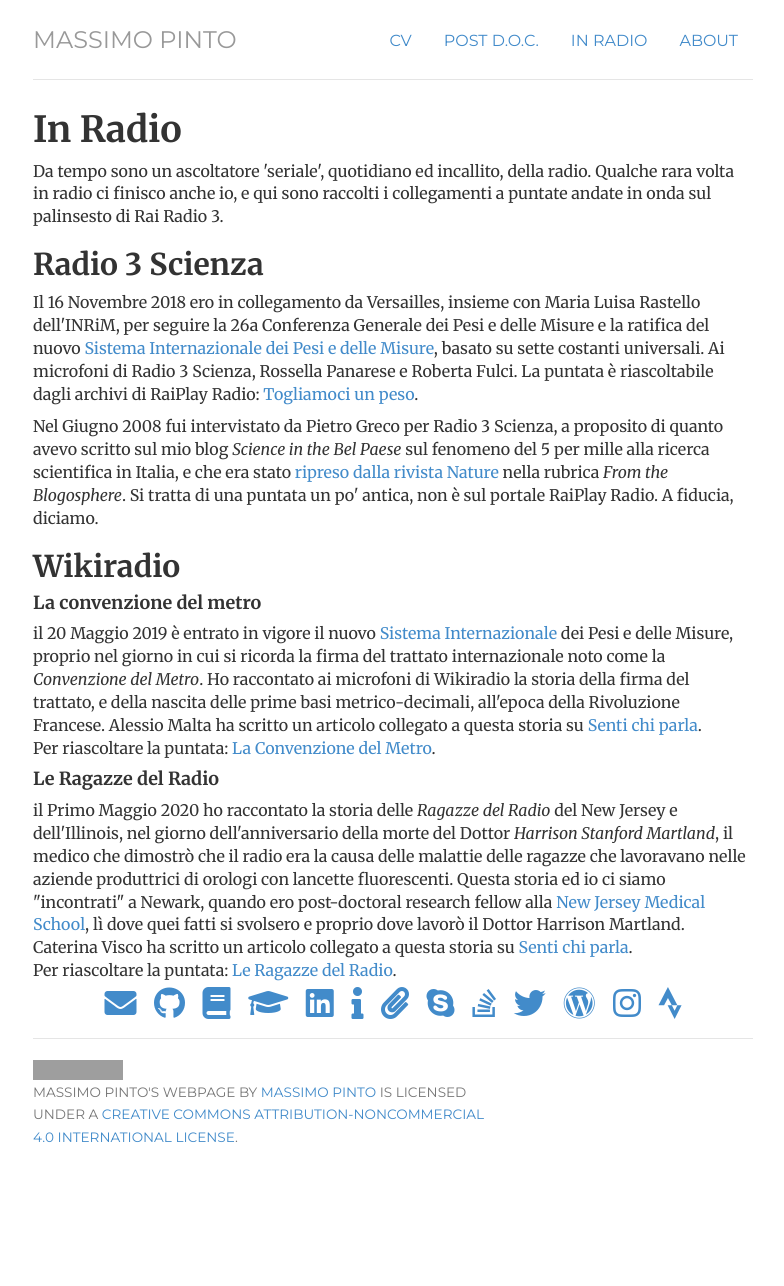
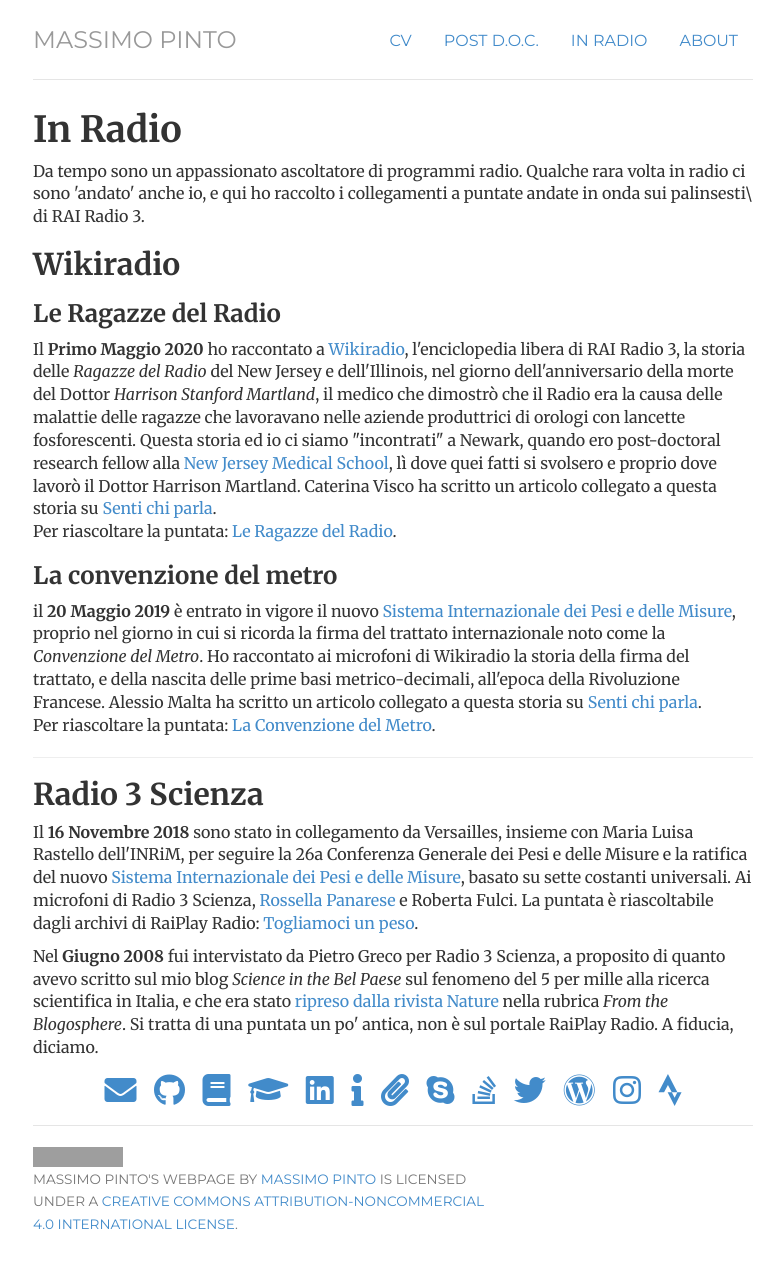
Before and after one commit to massimopinto/massimopinto.github.io, a Jekyll site: the page built from inRadio/index.html, in a window 1280 px wide. Shown: the whole page, without its empty margins (247-1031 px from the left). Built offline with Jekyll 4.4.1, drawn with Linux system fonts in a browser that asks for light colours; before the commit the page ends 1199 px from its top, so only the background shows below that; grey boxes are pictures that could not be loaded.

Commit message:
rivista la sezione in Radio per riordinare in ordine temporale inverso e per aggiungere collegamenti ipertestuali che erano mancanti

```diff
--- a/inRadio/index.html
+++ b/inRadio/index.html
@@ -6,17 +6,40 @@ title: in Radio
   <h1>In Radio</h1>
 
   <p>
-Da tempo sono un ascoltatore 'seriale', quotidiano ed incallito, della radio. Qualche rara volta in radio ci finisco anche io, e qui sono raccolti i collegamenti a puntate andate in onda sul palinsesto di Rai Radio 3.
+Da tempo sono un appassionato ascoltatore di programmi radio. Qualche rara volta in radio
+ci sono 'andato' anche io, e qui ho raccolto i collegamenti a puntate andate in
+onda sui palinsesti\ di RAI Radio 3.
 </p>
+<h2> Wikiradio </h2>
+<h3>Le Ragazze del Radio</h3>
+  Il <b>Primo Maggio 2020</b> ho raccontato a <a href="https://www.raiplayradio.it/programmi/wikiradio/archivio/puntate/">Wikiradio</a>, l'enciclopedia libera
+  di RAI Radio 3, la storia delle <em>Ragazze del Radio</em> del New Jersey e dell'Illinois,
+  nel giorno dell'anniversario della morte del Dottor <em>Harrison Stanford
+  Martland</em>, il medico che dimostrò che il Radio era la causa delle malattie
+  delle ragazze che lavoravano nelle aziende produttrici di orologi con lancette
+  fosforescenti. Questa storia ed io ci siamo "incontrati" a Newark, quando ero
+  post-doctoral research fellow alla <a href=http://njms.rutgers.edu/>New Jersey
+  Medical School</a>, lì dove quei fatti si svolsero e proprio dove lavorò il
+  Dottor Harrison Martland. Caterina Visco ha scritto un articolo collegato a
+  questa storia su <a
+  href="https://sentichiparla.it/salute/sicurezza-sul-lavoro-la-lezione-delle-ragazze-del-radio/">Senti
+  chi parla</a>. <br>
+  Per riascoltare la puntata: <a href="https://www.raiplayradio.it/audio/2020/04/WIKIRADIO---Le-ragazze-del-radio--d1be44a8-6cdd-476e-9efa-d7a0285d2946.html">Le Ragazze del Radio</a>.
+<h3>La convenzione del metro</h3>
+il <b>20 Maggio 2019</b> è entrato in vigore il nuovo <a href="https://www.bipm.org/en/measurement-units/"> Sistema Internazionale dei Pesi e delle Misure</a>, proprio nel giorno in cui si ricorda la firma del trattato internazionale noto come la <em>Convenzione del Metro</em>. Ho raccontato ai microfoni di Wikiradio la storia della firma del trattato, e della nascita delle prime basi metrico-decimali, all'epoca della Rivoluzione Francese. Alessio Malta ha scritto un articolo collegato a questa storia su <a href="https://sentichiparla.it/cultura/convenzione-metro-massimo-pinto/">Senti chi parla</a>.<br>
+Per riascoltare la puntata: <a href="https://www.raiplayradio.it/audio/2019/05/WIKIRADIO---La-Convenzione-del-Metro--ba563aef-e71c-4e3f-a48c-cd7cb287901a.html">La Convenzione del Metro</a>.
+ <hr>
 
 <h2> Radio 3 Scienza</h2>
-<p>Il 16 Novembre 2018 ero in collegamento da Versailles, insieme con Maria Luisa Rastello dell'INRiM, per seguire la 26a Conferenza Generale dei Pesi e delle Misure e la ratifica del nuovo <a href="https://www.bipm.org/en/publications/si-brochure/">Sistema Internazionale dei Pesi e delle Misure</a>, basato su sette costanti universali. Ai microfoni di Radio 3 Scienza, Rossella Panarese e Roberta Fulci. La puntata è riascoltabile dagli archivi di RaiPlay Radio: <a href="https://www.raiplayradio.it/audio/2018/11/RADIO3-SCIENZA-Togliamoci-un-peso-53ba2cf0-7aa4-4890-827f-4ce48b2d7053.html">Togliamoci un peso</a>.</p>
-<p>Nel Giugno 2008 fui intervistato da Pietro Greco per Radio 3 Scienza, a proposito di quanto avevo scritto sul mio blog <em>Science in the Bel Paese</em> sul fenomeno del 5 per mille alla ricerca scientifica in Italia, e che era stato <a href="https://www.nature.com/articles/7194xic">ripreso dalla rivista Nature</a> nella rubrica <em>From the Blogosphere</em>. Si tratta di una puntata un po' antica, non è sul portale RaiPlay Radio. A fiducia, diciamo.</p>
-<h2> Wikiradio </h2>
-<h4>La convenzione del metro</h4>
-il 20 Maggio 2019 è entrato in vigore il nuovo <a href="https://www.bipm.org/en/measurement-units/"> Sistema Internazionale</a> dei Pesi e delle Misure, proprio nel giorno in cui si ricorda la firma del trattato internazionale noto come la <em>Convenzione del Metro</em>. Ho raccontato ai microfoni di Wikiradio la storia della firma del trattato, e della nascita delle prime basi metrico-decimali, all'epoca della Rivoluzione Francese. Alessio Malta ha scritto un articolo collegato a questa storia su <a href="https://sentichiparla.it/cultura/convenzione-metro-massimo-pinto/">Senti chi parla</a>.<br>
-Per riascoltare la puntata: <a href="https://www.raiplayradio.it/audio/2019/05/WIKIRADIO---La-Convenzione-del-Metro--ba563aef-e71c-4e3f-a48c-cd7cb287901a.html">La Convenzione del Metro</a>.
-<h4>Le Ragazze del Radio</h4>
-  il Primo Maggio 2020 ho raccontato la storia delle <em>Ragazze del Radio</em> del New Jersey e dell'Illinois, nel giorno dell'anniversario della morte del Dottor <em>Harrison Stanford Martland</em>, il medico che dimostrò che il radio era la causa delle malattie delle ragazze che lavoravano nelle aziende produttrici di orologi con lancette fluorescenti. Questa storia ed io ci siamo "incontrati" a Newark, quando ero post-doctoral research fellow alla <a href=http://njms.rutgers.edu/>New Jersey Medical School</a>, lì dove quei fatti si svolsero e proprio dove lavorò il Dottor Harrison Martland. Caterina Visco ha scritto un articolo collegato a questa storia su <a href="https://sentichiparla.it/salute/sicurezza-sul-lavoro-la-lezione-delle-ragazze-del-radio/">Senti chi parla</a>. <br>
-  Per riascoltare la puntata: <a href="https://www.raiplayradio.it/audio/2020/04/WIKIRADIO---Le-ragazze-del-radio--d1be44a8-6cdd-476e-9efa-d7a0285d2946.html">Le Ragazze del Radio</a>.
+<p>Il <b>16 Novembre 2018</b> sono stato in collegamento da Versailles, insieme con
+Maria Luisa Rastello dell'INRiM, per seguire la 26a Conferenza Generale dei Pesi
+e delle Misure e la ratifica del nuovo <a
+href="https://www.bipm.org/en/publications/si-brochure/">Sistema Internazionale
+dei Pesi e delle Misure</a>, basato su sette costanti universali. Ai microfoni
+di Radio 3 Scienza, <a href="https://it.wikipedia.org/wiki/Rossella_Panarese">Rossella Panarese</a> e Roberta Fulci. La puntata è
+riascoltabile dagli archivi di RaiPlay Radio: <a
+href="https://www.raiplayradio.it/audio/2018/11/RADIO3-SCIENZA-Togliamoci-un-peso-53ba2cf0-7aa4-4890-827f-4ce48b2d7053.html">Togliamoci
+un peso</a>.</p>
+<p>Nel <b>Giugno 2008</b> fui intervistato da Pietro Greco per Radio 3 Scienza, a proposito di quanto avevo scritto sul mio blog <em>Science in the Bel Paese</em> sul fenomeno del 5 per mille alla ricerca scientifica in Italia, e che era stato <a href="https://www.nature.com/articles/7194xic">ripreso dalla rivista Nature</a> nella rubrica <em>From the Blogosphere</em>. Si tratta di una puntata un po' antica, non è sul portale RaiPlay Radio. A fiducia, diciamo.</p>
+
 </div><!-- /.blurb -->
```
